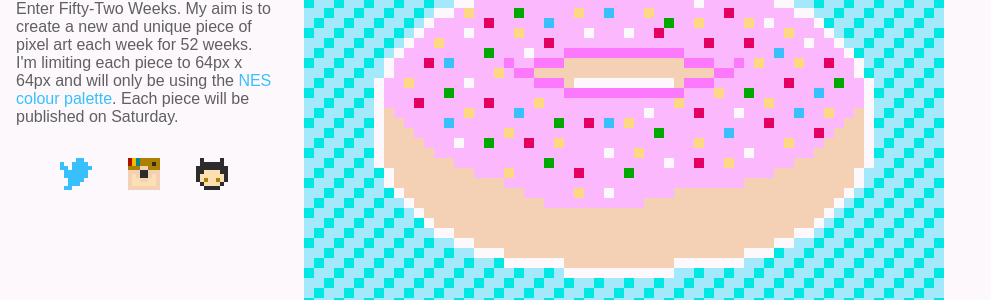
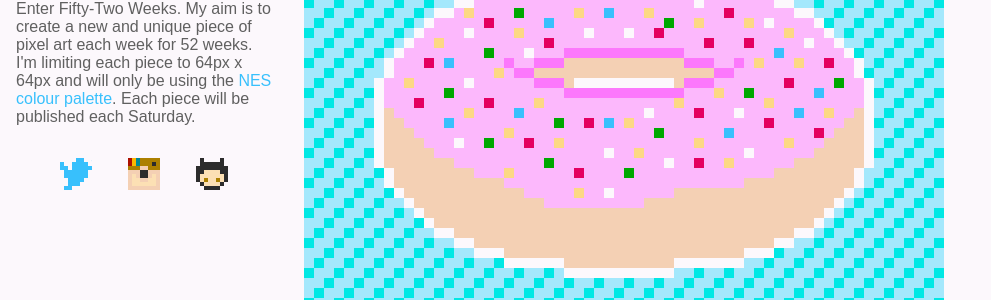
Before and after one commit to kivlor/52-weeks, a Jekyll site: the page built from index.html, in a window 1280 px wide. Shown: the part 218-518 px from the top of the page, without its empty margins (0-991 px from the left). Built offline with Jekyll 4.4.1, drawn with Linux system fonts in a browser that asks for light colours; the list of posts is cut into pages by our own code.

Commit message:
tiny text change is tiny

```diff
--- a/_layouts/layout.html
+++ b/_layouts/layout.html
@@ -13,7 +13,7 @@
 		<aside>
 			<h1><a href="/">{{ site.title }}</a></h1>
 			<p>My New Year's resolution for 2014 is to make more pixel art! I've been dabbling for the past while and I really want to get better at doing something I love.</p>
-			<p>Enter Fifty-Two Weeks. My aim is to create a new and unique piece of pixel art each week for 52 weeks. I'm limiting each piece to 64px x 64px and will only be using the <a href="http://en.wikipedia.org/wiki/List_of_video_game_console_palettes#Famicom.2FNES">NES colour palette</a>. Each piece will be published on Saturday.</p>
+			<p>Enter Fifty-Two Weeks. My aim is to create a new and unique piece of pixel art each week for 52 weeks. I'm limiting each piece to 64px x 64px and will only be using the <a href="http://en.wikipedia.org/wiki/List_of_video_game_console_palettes#Famicom.2FNES">NES colour palette</a>. Each piece will be published each Saturday.</p>
 			<p class="social">
 				<a href="http://twitter.com/kivlor" class="twitter">Twitter</a>
 				<a href="http://instagram.com/kivlor" class="instagram">Instagram</a>
```
